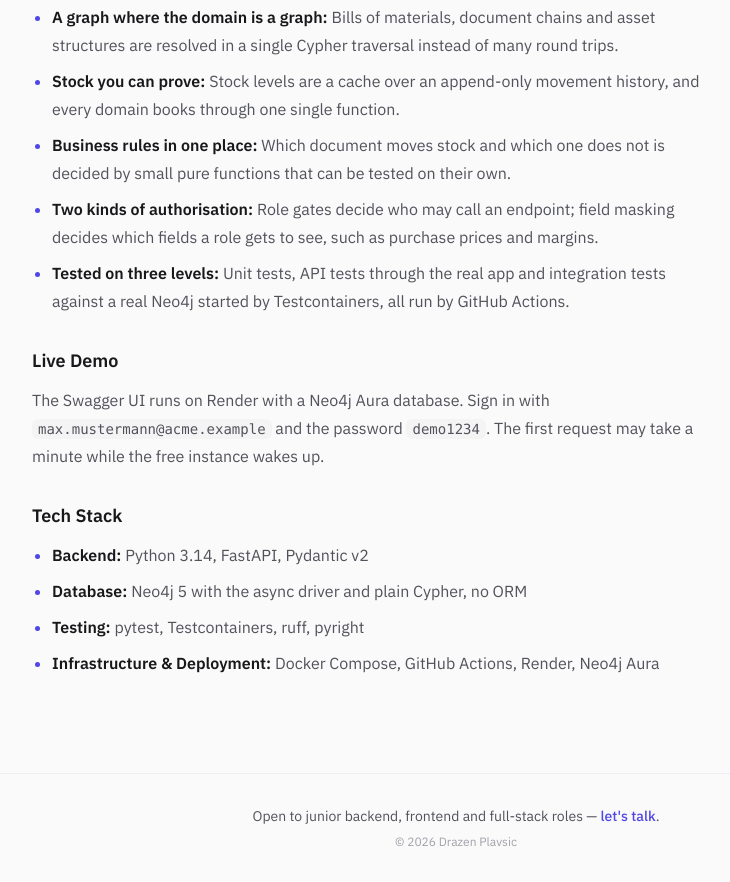
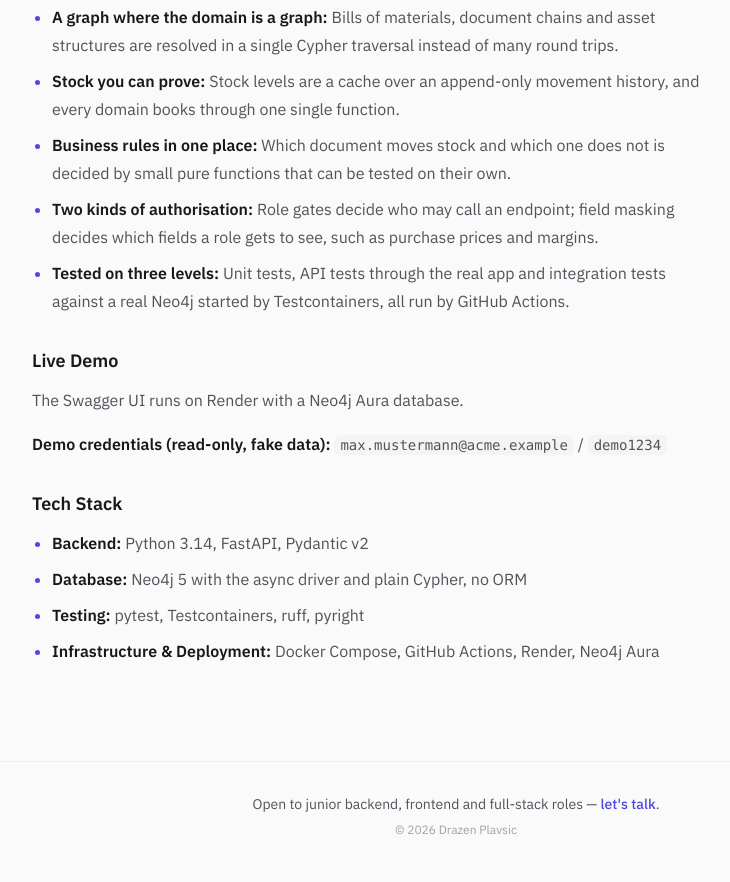
Before and after one commit to kiDra94/kidra94.github.io, an Astro site: page /projects/graphforge-erp in a window 1280 px wide. Shown: the part 687-1569 px from the top of the page, without its empty margins (184-914 px from the left). Built offline with nearby package versions, Linux system fonts and the light colour scheme; Astro itself is replaced by a stand-in of ours.

Commit message:
content: add live note and credentials to graphforge project

```diff
--- a/src/content/projects/graphforge-erp.md
+++ b/src/content/projects/graphforge-erp.md
@@ -4,6 +4,7 @@ description: "A graph-based ERP backend in FastAPI and Neo4j: recursive bills of
 tags: ["Python", "FastAPI", "Neo4j", "Cypher", "Docker", "Testcontainers"]
 githubUrl: "https://github.com/kiDra94/graphforge-erp"
 liveUrl: "https://graphforge-erp.onrender.com/api/docs"
+liveNote: "First load may take ~1 min — free-tier instance waking up."
 order: 1
 ---
 
@@ -19,8 +20,8 @@ The requirements come from day-to-day work in a real manufacturing business; thi
 
 ### Live Demo
 The Swagger UI runs on Render with a Neo4j Aura database.
-Sign in with `max.mustermann@acme.example` and the password `demo1234`.
-The first request may take a minute while the free instance wakes up.
+
+> **Demo credentials (read-only, fake data):** `max.mustermann@acme.example` / `demo1234`
 
 ### Tech Stack
 - **Backend:** Python 3.14, FastAPI, Pydantic v2
```
